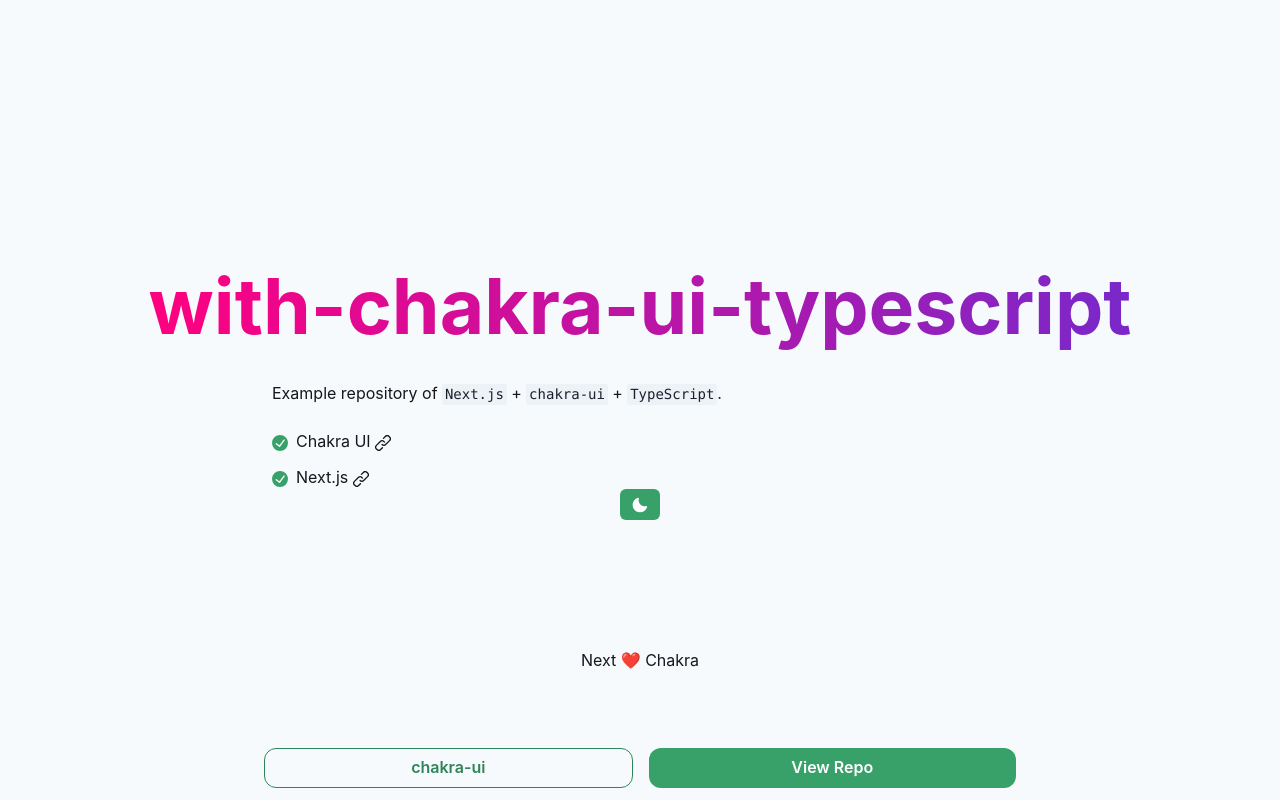
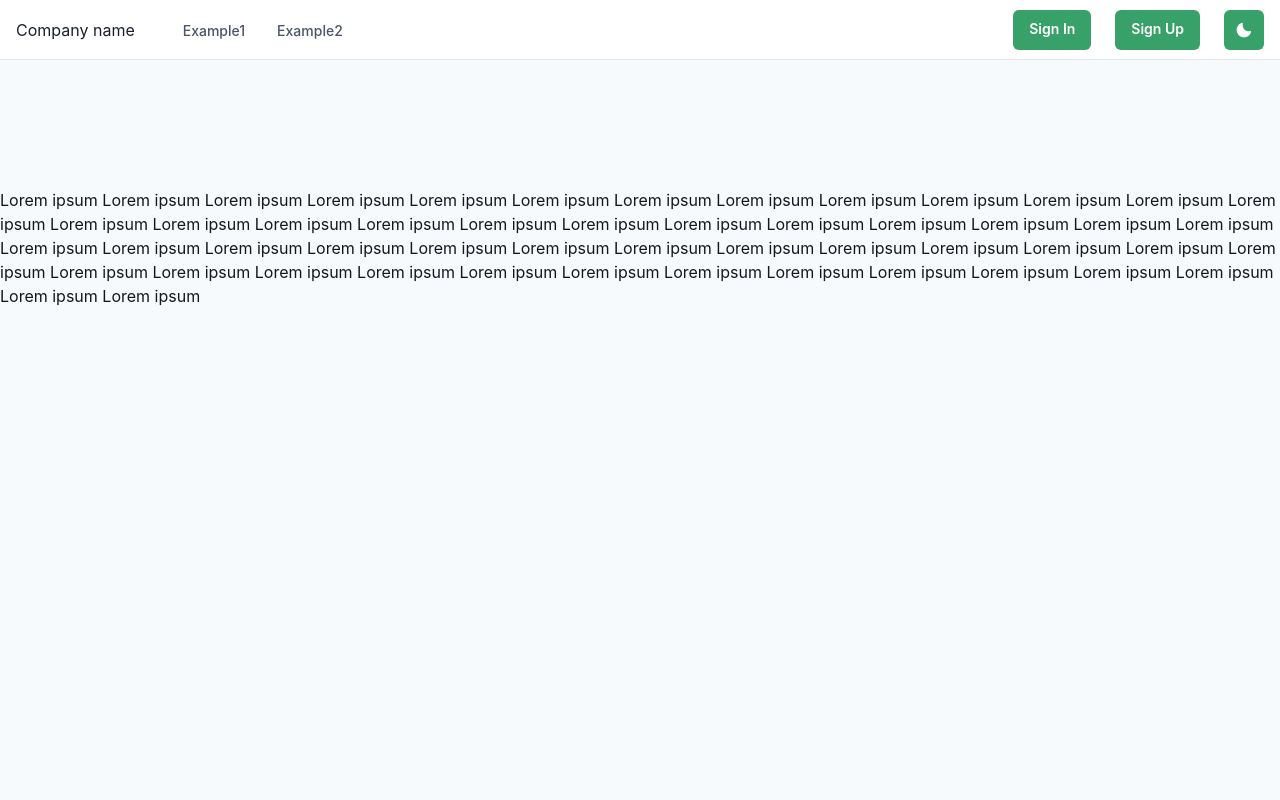
Before and after one commit to KrzysztofKasica/vet-dissertation, a Next.js app in the folder web/: page / in a window 1280 px wide. Built offline with nearby package versions, Linux system fonts and the light colour scheme.

Commit message:
basic index

```diff
--- a/web/src/pages/index.tsx
+++ b/web/src/pages/index.tsx
@@ -1,55 +1,17 @@
 import {
-  Link as ChakraLink,
   Text,
-  Code,
-  List,
-  ListIcon,
-  ListItem,
 } from '@chakra-ui/react'
-import { CheckCircleIcon, LinkIcon } from '@chakra-ui/icons'
 
-import { Hero } from '../components/Hero'
 import { Container } from '../components/Container'
-import { Main } from '../components/Main'
-import { DarkModeSwitch } from '../components/DarkModeSwitch'
-import { CTA } from '../components/CTA'
 import { Footer } from '../components/Footer'
+import NavBar from '../components/NavBar'
 
 const Index = () => (
   <Container height="100vh">
-    <Hero />
-    <Main>
-      <Text color="text">
-        Example repository of <Code>Next.js</Code> + <Code>chakra-ui</Code> +{' '}
-        <Code>TypeScript</Code>.
-      </Text>
-
-      <List spacing={3} my={0} color="text">
-        <ListItem>
-          <ListIcon as={CheckCircleIcon} color="green.500" />
-          <ChakraLink
-            isExternal
-            href="https://chakra-ui.com"
-            flexGrow={1}
-            mr={2}
-          >
-            Chakra UI <LinkIcon />
-          </ChakraLink>
-        </ListItem>
-        <ListItem>
-          <ListIcon as={CheckCircleIcon} color="green.500" />
-          <ChakraLink isExternal href="https://nextjs.org" flexGrow={1} mr={2}>
-            Next.js <LinkIcon />
-          </ChakraLink>
-        </ListItem>
-      </List>
-    </Main>
-
-    <DarkModeSwitch />
+    <NavBar />
     <Footer>
-      <Text>Next ❤️ Chakra</Text>
+      <Text>Lorem ipsum Lorem ipsum Lorem ipsum Lorem ipsum Lorem ipsum Lorem ipsum Lorem ipsum Lorem ipsum Lorem ipsum Lorem ipsum Lorem ipsum Lorem ipsum Lorem ipsum Lorem ipsum Lorem ipsum Lorem ipsum Lorem ipsum Lorem ipsum Lorem ipsum Lorem ipsum Lorem ipsum Lorem ipsum Lorem ipsum Lorem ipsum Lorem ipsum Lorem ipsum Lorem ipsum Lorem ipsum Lorem ipsum Lorem ipsum Lorem ipsum Lorem ipsum Lorem ipsum Lorem ipsum Lorem ipsum Lorem ipsum Lorem ipsum Lorem ipsum Lorem ipsum Lorem ipsum Lorem ipsum Lorem ipsum Lorem ipsum Lorem ipsum Lorem ipsum Lorem ipsum Lorem ipsum Lorem ipsum Lorem ipsum Lorem ipsum Lorem ipsum Lorem ipsum </Text>
     </Footer>
-    <CTA />
   </Container>
 )
 
```
